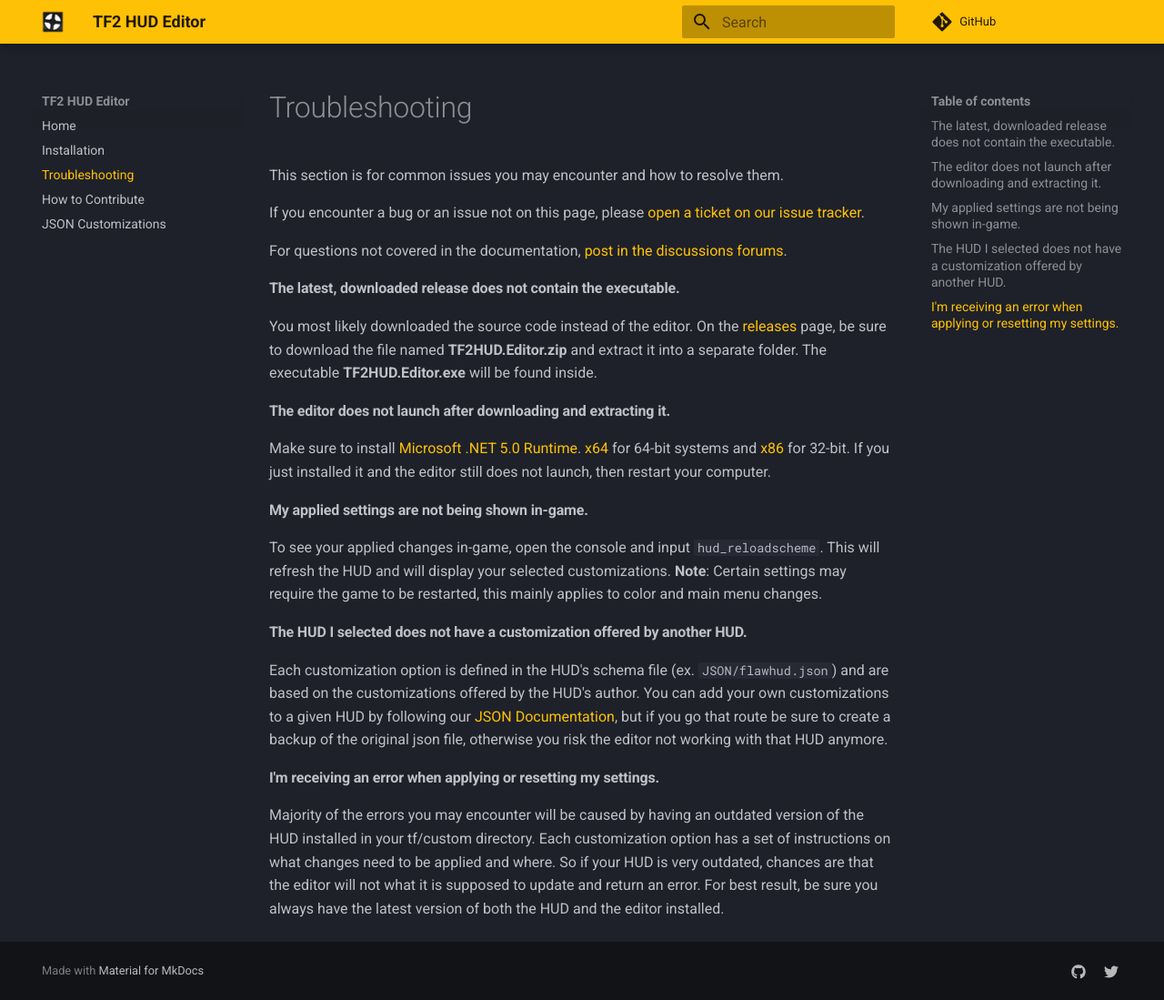
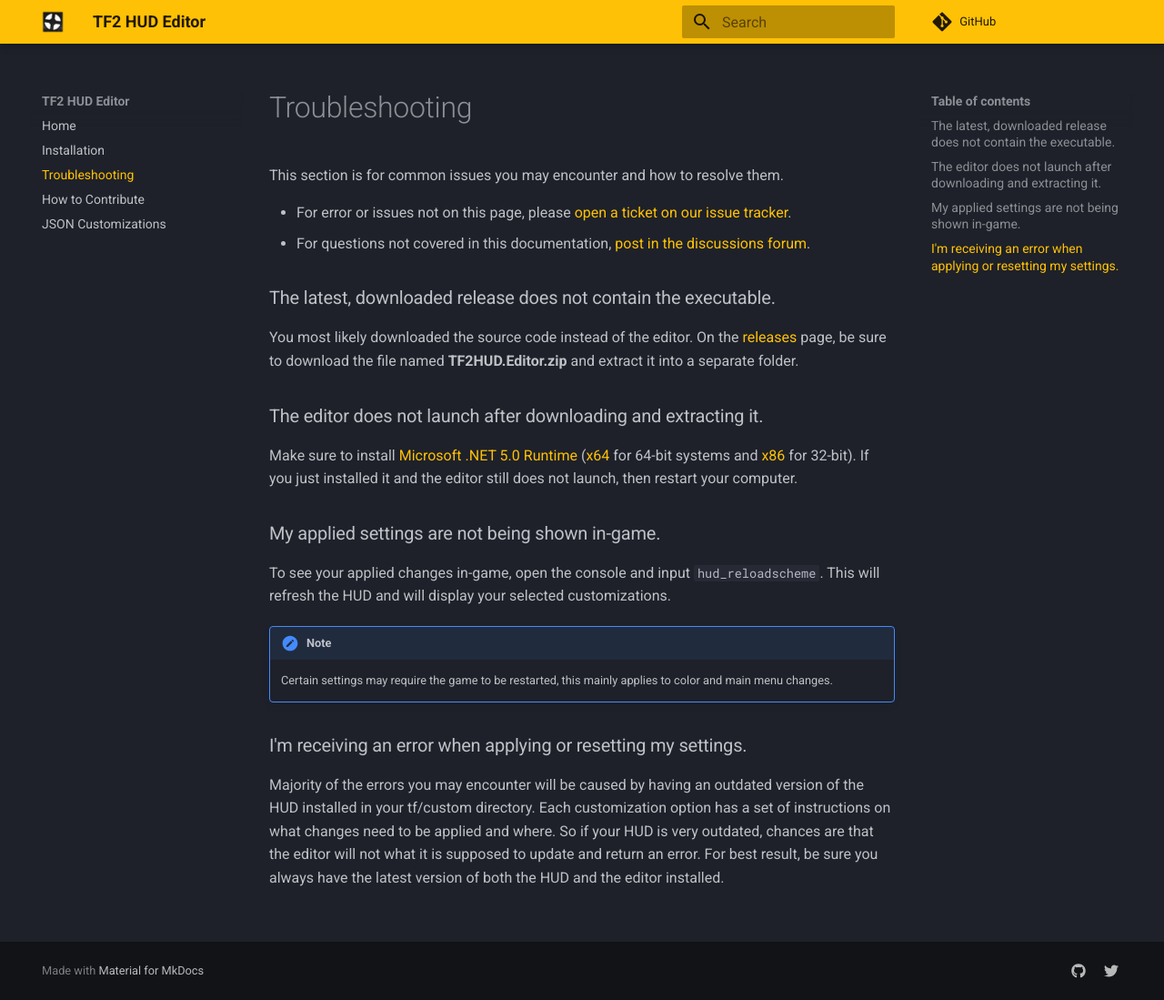
Before and after one commit to CriticalFlaw/TF2HUD.Editor, an MkDocs documentation site: the page built from docs/troubleshoot.md, in a window 1280 px wide and 1099 px high. Shown: the whole window at 91% size. Built offline with MkDocs 1.6.1 and Material for MkDocs 9.7.7, drawn with Linux system fonts in a browser that asks for light colours; comment, search, counter and statistics services are not loaded.

Commit message:
Fixed Site Issues
- Fixed call-out messages not rendering correctly.
- Fixed lists not displaying properly.
- Fixed badges not displaying on the home page.

```diff
--- a/docs/troubleshoot.md
+++ b/docs/troubleshoot.md
@@ -1,22 +1,21 @@
 This section is for common issues you may encounter and how to resolve them.
 
-If you encounter a bug or an issue not on this page, please [open a ticket on our issue tracker][issues-link].
+* For error or issues not on this page, please [open a ticket on our issue tracker][issues-link].
+* For questions not covered in this documentation, [post in the discussions forum][discuss-link].
 
-For questions not covered in the documentation, [post in the discussions forums][discuss-link].
+### The latest, downloaded release does not contain the executable.
+You most likely downloaded the source code instead of the editor. On the [releases][releases-link] page, be sure to download the file named **TF2HUD.Editor.zip** and extract it into a separate folder.
 
-#### The latest, downloaded release does not contain the executable.
-You most likely downloaded the source code instead of the editor. On the [releases][releases-link] page, be sure to download the file named **TF2HUD.Editor.zip** and extract it into a separate folder. The executable **TF2HUD.Editor.exe** will be found inside.
+### The editor does not launch after downloading and extracting it.
+Make sure to install [Microsoft .NET 5.0 Runtime][runtime-link] ([x64][runtime64-link] for 64-bit systems and [x86][runtime86-link] for 32-bit). If you just installed it and the editor still does not launch, then restart your computer.
 
-#### The editor does not launch after downloading and extracting it.
-Make sure to install [Microsoft .NET 5.0 Runtime][runtime-link]. [x64][runtime64-link] for 64-bit systems and [x86][runtime86-link] for 32-bit. If you just installed it and the editor still does not launch, then restart your computer.
+### My applied settings are not being shown in-game.
+To see your applied changes in-game, open the console and input `hud_reloadscheme`. This will refresh the HUD and will display your selected customizations.
 
-#### My applied settings are not being shown in-game.
-To see your applied changes in-game, open the console and input `hud_reloadscheme`. This will refresh the HUD and will display your selected customizations. **Note**: Certain settings may require the game to be restarted, this mainly applies to color and main menu changes.
+!!! note
+    Certain settings may require the game to be restarted, this mainly applies to color and main menu changes.
 
-#### The HUD I selected does not have a customization offered by another HUD.
-Each customization option is defined in the HUD's schema file (ex. `JSON/flawhud.json`) and are based on the customizations offered by the HUD's author. You can add your own customizations to a given HUD by following our [JSON Documentation][json-link], but if you go that route be sure to create a backup of the original json file, otherwise you risk the editor not working with that HUD anymore.
-
-#### I'm receiving an error when applying or resetting my settings.
+### I'm receiving an error when applying or resetting my settings.
 Majority of the errors you may encounter will be caused by having an outdated version of the HUD installed in your tf/custom directory. Each customization option has a set of instructions on what changes need to be applied and where. So if your HUD is very outdated, chances are that the editor will not what it is supposed to update and return an error. For best result, be sure you always have the latest version of both the HUD and the editor installed.
 
 <!-- MARKDOWN LINKS -->
--- a/mkdocs.yml
+++ b/mkdocs.yml
@@ -18,6 +18,9 @@
     - Troubleshooting: 'troubleshoot.md'
     - How to Contribute: 'contribute.md'
     - JSON Customizations: 'json.md'
+markdown_extensions:
+    - admonition
+    - pymdownx.superfences
 plugins:
     - search
     - git-revision-date-localized:
```
Also changed, not shown: docs/contribute.md (+2 -0 lines), docs/index.md (+11 -1 lines), docs/install.md (+3 -4 lines), docs/json.md (+7 -9 lines).
